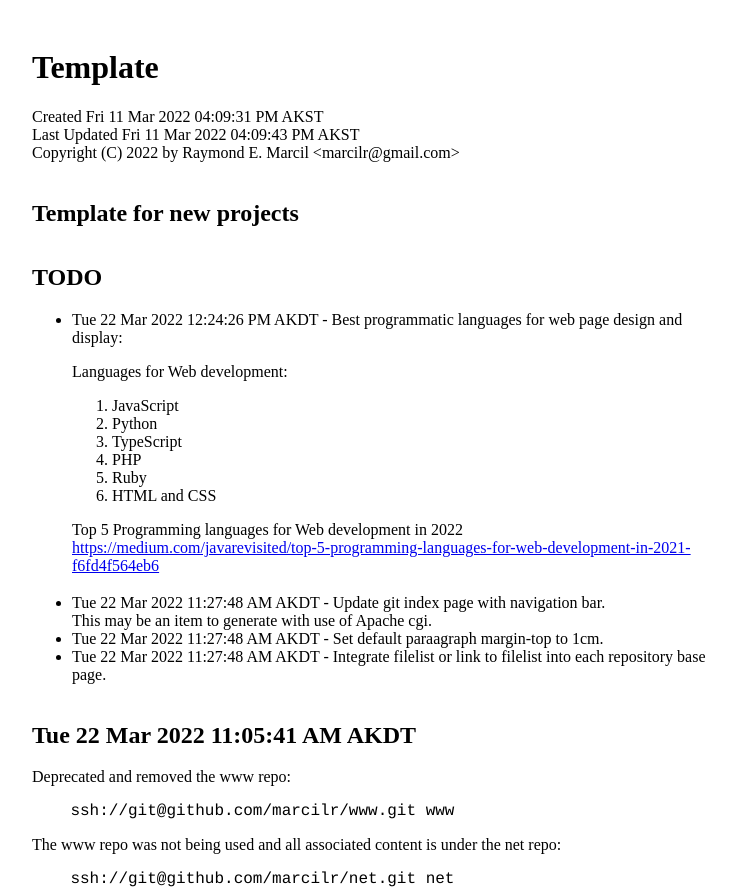
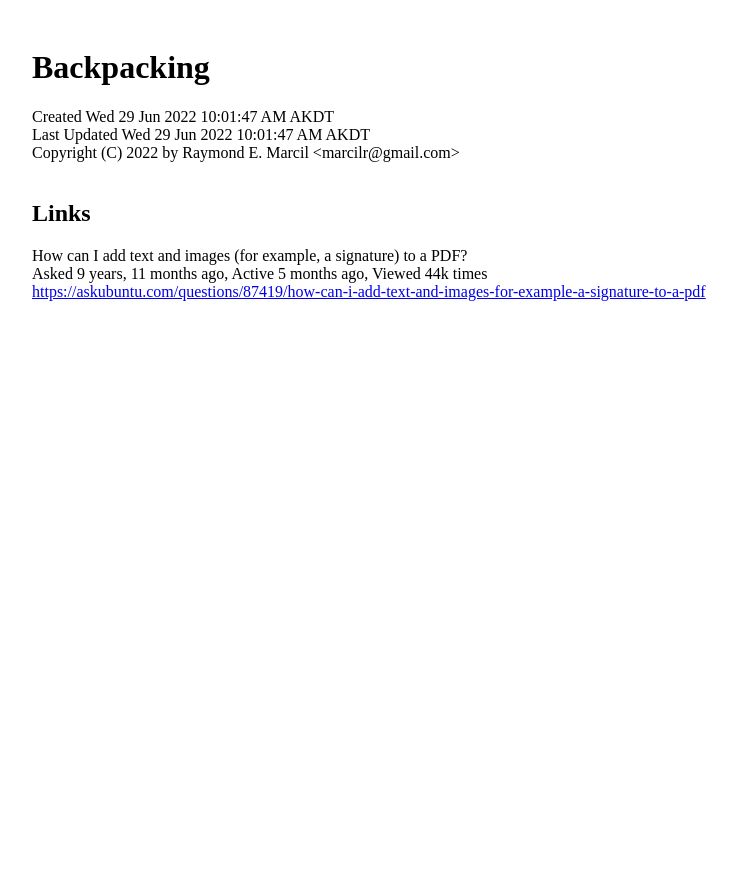
Before and after one commit to marcilr/backpacking, a plain HTML site: page index.html in a window 1280 px wide. Shown: the top 891 px of the page, without its empty margins (100-837 px from the left). After the commit the page ends 800 px from the top, so only its background shows below. Drawn offline with Linux system fonts and the light colour scheme.

Commit message:
Updated title from default 'TEMPLATE' to 'Backpacking'

```diff
--- a/index.html
+++ b/index.html
@@ -1,7 +1,7 @@
 <!DOCTYPE html>
 <html>
 <head>
-  <title>Template</title>
+  <title>Backpacking</title>
 </head>
 
 <!--- ========================== CENTER PAGE ========================== --->
@@ -54,24 +54,27 @@ https://www.w3schools.com/howto/howto_css_center_website.asp
 <td valign=top>
 
 
-<!--- =========================== TEMPLATE =========================== --->
-<!--- =========================== TEMPLATE =========================== --->
-<!--- =========================== TEMPLATE =========================== --->
-<h1>Template</h1>
+<!--- =========================== BACKPACKING ======================== --->
+<!--- =========================== BACKPACKING ======================== --->
+<!--- =========================== BACKPACKING ======================== --->
+<h1>Backpacking</h1>
 
-Created Fri 11 Mar 2022 04:09:31 PM AKST<br>
-Last Updated Fri 11 Mar 2022 04:09:43 PM AKST<br>
+Created Wed 29 Jun 2022 10:01:47 AM AKDT<br>
+Last Updated Wed 29 Jun 2022 10:01:47 AM AKDT<br>
 Copyright (C) 2022 by Raymond E. Marcil &lt;marcilr@gmail.com&gt;<br>
 
 
 <!--- ================== TEMPLATE FOR NEW PROJECT ==================== --->
 <!--- ================== TEMPLATE FOR NEW PROJECT ==================== --->
 <!--- ================== TEMPLATE FOR NEW PROJECT ==================== --->
+<!---
 <p style="margin-top:1cm;">
 <h2>Template for new projects</h2>
+--->
 
 <!--- ============================= TODO ============================ --->
 <!--- ============================= TODO ============================ --->
+<!---
 <p style="margin-top:1cm;">
 <h2>TODO</h2>
 <ul>
@@ -114,9 +117,11 @@ Copyright (C) 2022 by Raymond E. Marcil &lt;marcilr@gmail.com&gt;<br>
     Integrate filelist or link to filelist into each repository
     base page.
 </ul>
+--->
 
 <!--- ================ Tue 22 Mar 2022 11:05:41 AM AKDT ============= --->
 <!--- ================ Tue 22 Mar 2022 11:05:41 AM AKDT ============= --->
+<!---
 <p style="margin-top:1cm;">
 <h2>Tue 22 Mar 2022 11:05:41 AM AKDT</h2><br>
 <p style="margin-top:-0.5cm;">
@@ -131,6 +136,7 @@ the net repo:<br>
 <p style="font-family:courier;">
 &nbsp;&nbsp;&nbsp;&nbsp;ssh://git@github.com/marcilr/net.git   net<br
 </p>
+--->
 
 <!--- ============================ LINKS ============================= --->
 <!--- ============================ LINKS ============================= --->
```
